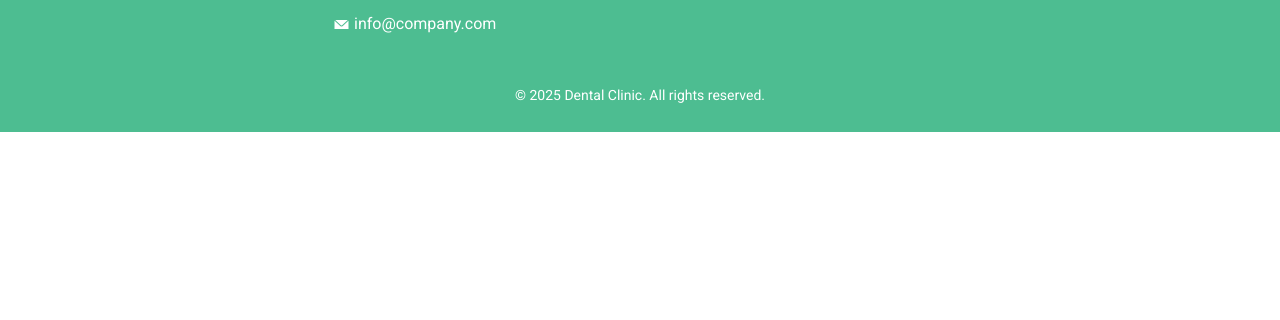
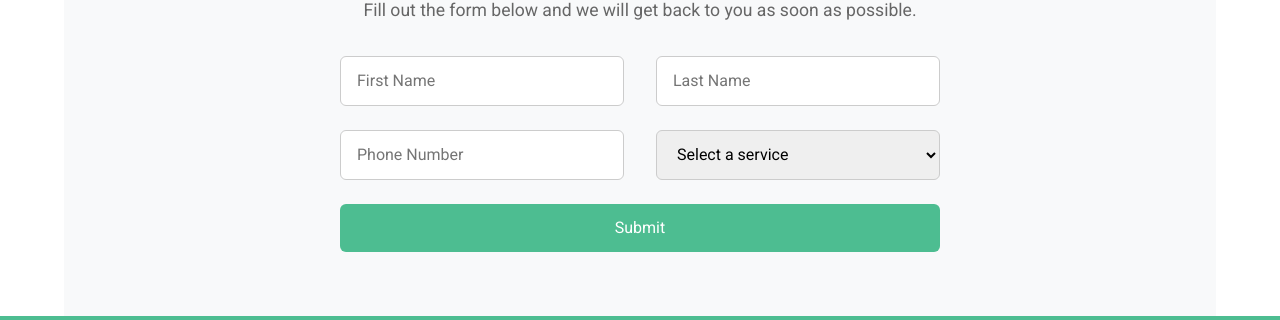
Before and after one commit to OrestiFezo/DA-FirstProject, a plain HTML site: page index.html in a window 1280 px wide. Shown: the part 2506-2826 px from the top of the page. Before the commit the page ends 2638 px from the top, so only its background shows below. Drawn offline with nearby package versions, Linux system fonts and the light colour scheme.

Commit message:
Fixed Menu Added contact
Fixed menu button and add fast contact in index.html

```diff
--- a/header.html
+++ b/header.html
@@ -5,7 +5,8 @@
     <meta charset="UTF-8">
     <meta name="viewport" content="width=device-width, initial-scale=1.0">
 
-    <link rel="stylesheet" href="https://cdnjs.cloudflare.com/ajax/libs/remixicon/4.2.0/remixicon.min.css">
+    <link rel="stylesheet" href="https://cdn.jsdelivr.net/npm/remixicon@3.5.0/fonts/remixicon.css">
+
 
     <link rel="stylesheet" href="style.css">
     <title>Dental Clinic</title>
@@ -21,7 +22,7 @@
     <header class="header">
         <nav class="nav grid">
             <div>
-                <a href="#" class="nav_logo"><img src="Images/white logo.png"></a>
+                <a href="index.html" class="nav_logo"><img src="Images/white logo.png"></a>
             </div>
 
             <div class="nav_menu" id="nav-menu">
@@ -53,7 +54,7 @@
         </nav>
     </header>
 
-    <script src="main.js"></script>
+    <script src="main.js" ></script>
 
 </body>
 
--- a/index.html
+++ b/index.html
@@ -164,8 +164,39 @@
         </div>
     </section>
 
+ <!--Contact section-->
+    <section class="contact-section">
+    <div class="contact-container">
+        <h2>Contact Us</h2>
+        <p>Fill out the form below and we will get back to you as soon as possible.</p>
+
+        <form class="contact-form">
+            <div class="form-group">
+                <input type="text" name="first_name" placeholder="First Name" required>
+                <input type="text" name="last_name" placeholder="Last Name" required>
+            </div>
+
+            <div class="form-group">
+                <input type="tel" name="phone" placeholder="Phone Number" required>
+                <select name="service" required>
+                    <option value="">Select a service</option>
+                    <option value="checkup">Dental Checkup</option>
+                    <option value="whitening">Teeth Whitening</option>
+                    <option value="implant">Professional Cleaning</option>
+                    <option value="orthodontics">Orthodontics</option>
+                </select>
+            </div>
+
+            <button type="submit" class="submit-btn">Submit</button>
+        </form>
+    </div>
+</section>
+
+
     <script src="https://cdn.jsdelivr.net/npm/bootstrap@5.3.3/dist/js/bootstrap.bundle.min.js"></script>
 
+
+    <div id="footer-placeholder"></div>
 
     <script>
     document.addEventListener("DOMContentLoaded", () => {
@@ -174,6 +205,24 @@
             .then(response => response.text())
             .then(data => {
                 document.getElementById("header-placeholder").innerHTML = data;
+
+                //  After header is loaded, initialize nav toggle
+                const toggle = document.getElementById("nav-toggle");
+                const menu = document.getElementById("nav-menu");
+                const links = document.querySelectorAll(".nav_link");
+
+                if (toggle && menu) {
+                    toggle.addEventListener("click", () => {
+                        menu.classList.toggle("show-menu");
+                        console.log("Menu toggled");
+                    });
+                }
+
+                links.forEach(link => {
+                    link.addEventListener("click", () => {
+                        menu.classList.remove("show-menu");
+                    });
+                });
             })
             .catch(error => {
                 console.error("Error loading header:", error);
@@ -191,7 +240,6 @@
     });
 </script>
 
-    <div id="footer-placeholder"></div>
 
 </body>
 
--- a/main.js
+++ b/main.js
@@ -1,9 +1,8 @@
-document.addEventListener("DOMContentLoaded", () => {
+document.addEventListener("DOMContentLoaded", function () {
     const toggle = document.getElementById('nav-toggle');
     const menu = document.getElementById('nav-menu');
     const links = document.querySelectorAll('.nav_link');
 
-    // Toggle menu on icon click
     if (toggle && menu) {
         toggle.addEventListener('click', () => {
             menu.classList.toggle('show-menu');
--- a/style.css
+++ b/style.css
@@ -722,3 +722,79 @@ body {
   background-color: #0d6efd;
   border-radius: 50%;
 }
+/*Contact index*/
+.contact-section {
+    padding: 4rem 2rem;
+    background-color: #f8f9fa;
+    text-align: center;
+}
+
+.contact-container {
+    max-width: 600px;
+    margin: 0 auto;
+}
+
+.contact-container h2 {
+    font-size: 2rem;
+    margin-bottom: 1rem;
+    color: #333;
+}
+
+.contact-container p {
+    font-size: 1.1rem;
+    margin-bottom: 2rem;
+    color: #666;
+}
+
+.contact-form {
+    display: flex;
+    flex-direction: column;
+    gap: 1.5rem;
+}
+
+.form-group {
+    display: flex;
+    flex-direction: column;
+    gap: 1rem;
+}
+
+.form-group input,
+.form-group select {
+    padding: 0.75rem 1rem;
+    font-size: 1rem;
+    border: 1px solid #ccc;
+    border-radius: 6px;
+    width: 100%;
+}
+
+.submit-btn {
+    background-color: #4DBD91;
+    color: white;
+    border: none;
+    padding: 0.75rem 2rem;
+    font-size: 1rem;
+    border-radius: 6px;
+    cursor: pointer;
+    transition: background-color 0.3s ease;
+}
+
+.submit-btn:hover {
+    background-color: #3a9d79;
+}
+
+/* Optional responsive layout */
+@media (min-width: 600px) {
+    .form-group {
+        flex-direction: row;
+        justify-content: space-between;
+    }
+
+    .form-group input,
+    .form-group select {
+        flex: 1;
+    }
+
+    .form-group input:first-child {
+        margin-right: 1rem;
+    }
+}
```
Also changed, not shown: about.html (+20 -1 lines), contact.html (+33 -2 lines). Lines whose indentation alone changed are shown as unchanged.
